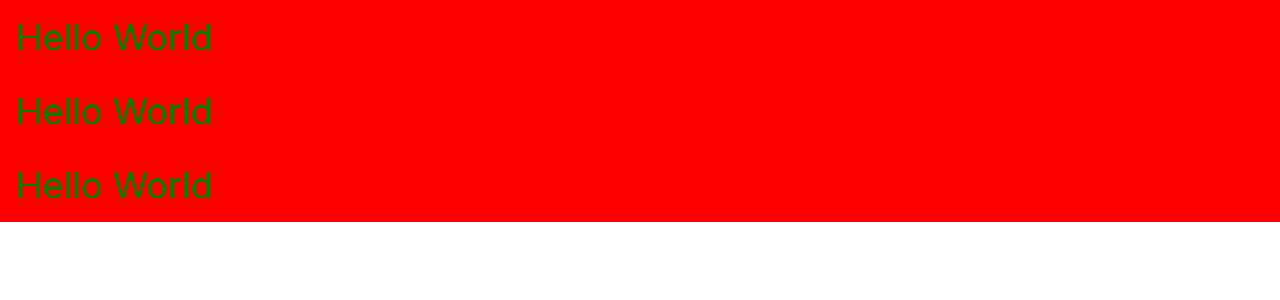
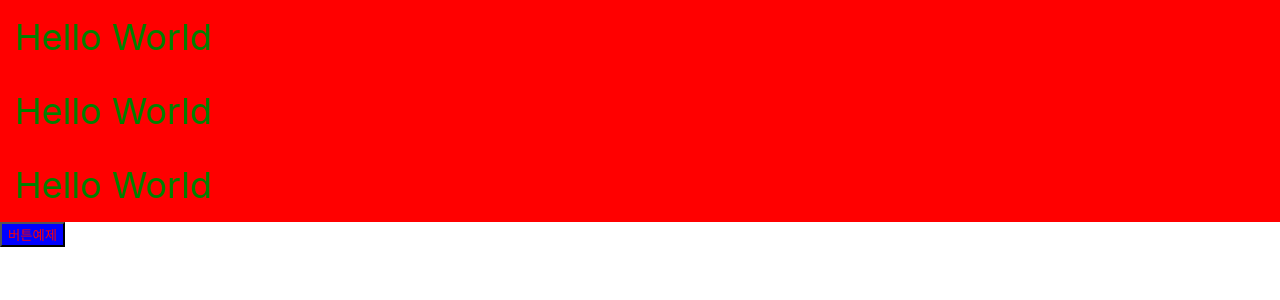
Before and after one commit to tigerlcw/React-Lion, a React (Create React App) app in the folder react-study/: page / in a window 1280 px wide. Shown: the top 300 px of the page. Built offline with nearby package versions, Linux system fonts and the light colour scheme.

Commit message:
styled-components example

```diff
--- a/react-study/package.json
+++ b/react-study/package.json
@@ -9,6 +9,7 @@
     "react": "^18.2.0",
     "react-dom": "^18.2.0",
     "react-scripts": "5.0.1",
+    "styled-components": "^5.3.5",
     "web-vitals": "^2.1.0"
   },
   "scripts": {
--- a/react-study/src/Hello.jsx
+++ b/react-study/src/Hello.jsx
@@ -1,16 +1,22 @@
 import React from "react";
 import "./Hello.css";
+// styled-components import
+import styled from "styled-components";
+
 function Hello() {
-  const PracticeStyle ={
-    marginTop: "20px",
-    backgroundColor: "red",
-  }
+   // styled-components 사용
+   const StyledButton = styled.button`
+    color:red;
+    background-color:blue;
+    `;
+
   return(
     // 외부파일 css
   <>
   <div className="red">Hello World</div>
   <div class="red">Hello World</div>
   <div className="red">Hello World</div>
+  <StyledButton>버튼예제</StyledButton>
   </>
   )
 }
```
Also changed, not shown: 2 other files (tests, documents, lock files or other folders).
